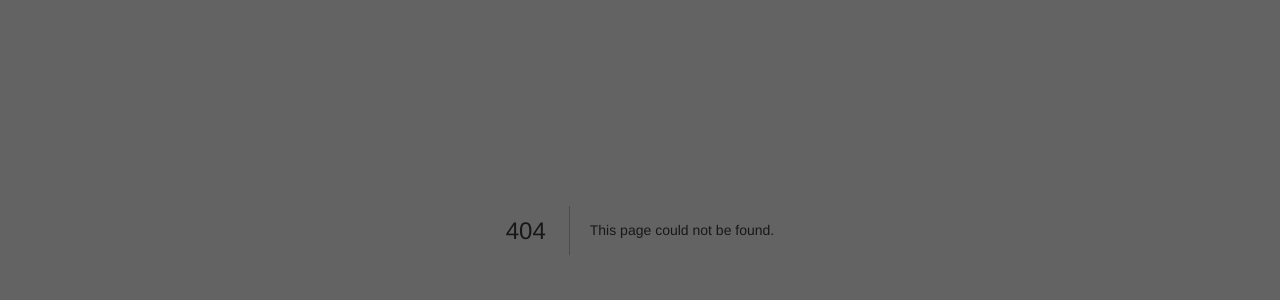
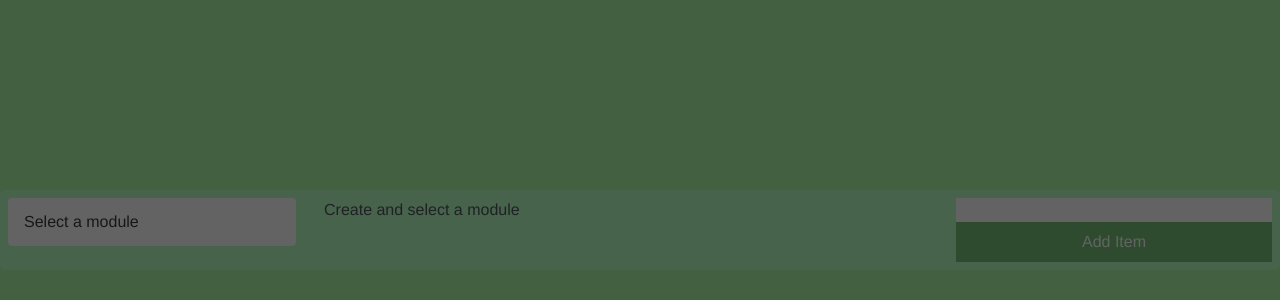
Before and after one commit to mikhael-dantas/tests_provider_front, a Next.js app: page /management in a window 1280 px wide. Before the commit this address had no page. Shown: the part 170-470 px from the top of the page. Built offline with nearby package versions, Linux system fonts and the light colour scheme.

Commit message:
reimplementing main page

```diff
--- /dev/null
+++ b/src/pages/management/index.tsx
@@ -0,0 +1,111 @@
+import { Flex, Grid } from "@chakra-ui/react";
+import React from "react";
+import { usePopupComponentContext, usePopupComponentDisplayContext, useUpdatePopupComponentContext, useUpdatePopupComponentDisplayContext } from "../../PopupContext";
+import { useCurrentModuleContext, useUcfrListsContext, useUpdateCurrentModuleContext, useUpdateUcfrListsContext } from "../../UcfrsContext";
+import { GenerateUUID } from "../../utils/UUIDGenerator";
+
+
+export default function Index() {
+   const currentModuleFromContext = useCurrentModuleContext()
+   const updateCurrentModuleFromContext = useUpdateCurrentModuleContext()
+
+   const ucfrListsFromContext = useUcfrListsContext()
+   const updateUcfrListsFromContext = useUpdateUcfrListsContext()
+
+   const popupComponentFromContext = usePopupComponentContext()
+   const setPopupComponentFromContext = useUpdatePopupComponentContext()
+
+   const popupComponentDisplayFromContext = usePopupComponentDisplayContext()
+   const setPopupComponentDisplayFromContext = useUpdatePopupComponentDisplayContext()
+
+
+
+   const [moduleAddInput, setModuleAddInput] = React.useState<string>("")
+
+
+   const currentModuleSelectHandler = (e: React.ChangeEvent<HTMLSelectElement>) => {
+      const selectedModule = ucfrListsFromContext.modules.find(m => m.id === e.target.value)
+      if (!selectedModule) {
+         return
+      }
+      updateCurrentModuleFromContext(selectedModule)
+   }
+
+   const moduleAddInputHandler = (e: React.ChangeEvent<HTMLInputElement>) => {
+      setModuleAddInput(e.target.value)
+   }
+   const addModuleHandler = () => {
+      const alreadyExists = ucfrListsFromContext.modules.find(m => m.name === moduleAddInput)
+      if (alreadyExists) {
+         return
+      }
+
+      const newModule = {
+         id: GenerateUUID(),
+         name: moduleAddInput,
+      }
+      updateUcfrListsFromContext({
+         ...ucfrListsFromContext,
+         modules: [...ucfrListsFromContext.modules, newModule]
+      })
+      setModuleAddInput("")
+   }
+
+
+   const togglePopuptest = () => {
+      setPopupComponentFromContext(<div style={{
+         width: '100px',
+         height: '100px',
+         backgroundColor: '#000',
+      }}>oie</div>)
+      setPopupComponentDisplayFromContext(true)
+   }
+
+   const testComponent = () => {
+      const component = (
+         <Flex
+         justifyContent="center"
+         alignItems="center"
+         width={"50%"}
+         height="50vh"
+         backgroundColor={'white'}
+         >oie</Flex>
+      )
+      return component
+   }
+
+   return (
+      <Flex width={'100%'} minHeight={'100vh'} backgroundColor={'#93f78c'} alignItems={'center'}>
+         <Grid className={'ucfrsManagementContainer'}
+            templateColumns={'1fr 2fr 1fr'}
+            width={'100%'}
+            backgroundColor={'#a0ffb0'}
+            padding={'.5rem'}
+            borderRadius={'5px'}
+         >
+
+
+            <Flex className='moduleSelectContainer'>
+               <select className={'select moduleSelect'} onChange={currentModuleSelectHandler}>
+                  <option value={''}>Select a module</option>
+                  {ucfrListsFromContext.modules.map((module, i) => (
+                     <option className={'option'} key={i} value={module.id}>{module.name}</option>
+                  ))}
+               </select>
+            </Flex>
+
+            <Flex className='CurrentModuleNameContainer'>
+               <h1>{currentModuleFromContext ? currentModuleFromContext.name : 'Create and select a module'}</h1>
+            </Flex>
+
+            <Flex className='ManageModulesContainer' direction={'column'}>
+               <input className={'input'} type="text" value={moduleAddInput} onChange={moduleAddInputHandler} />
+               <button className={'button'} onClick={addModuleHandler}>Add Item</button>
+               {/* <button className={'button'} onClick={delModuleHandler}>Remove</button> */}
+            </Flex>
+
+
+         </Grid>
+      </Flex>
+   )
+}
```
